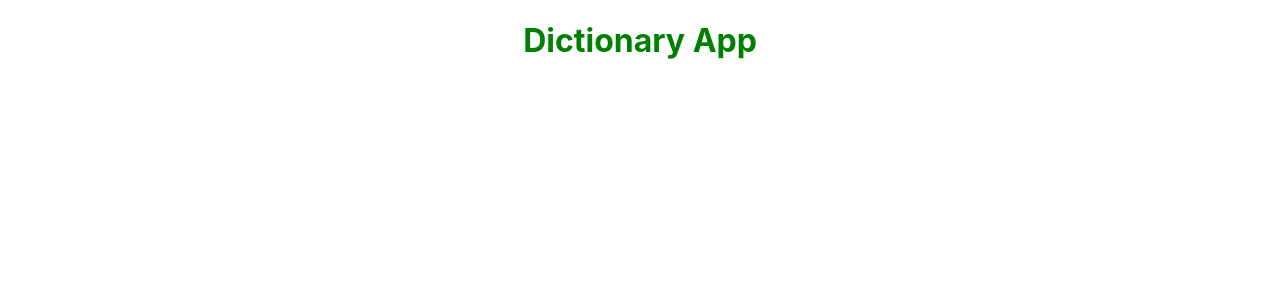
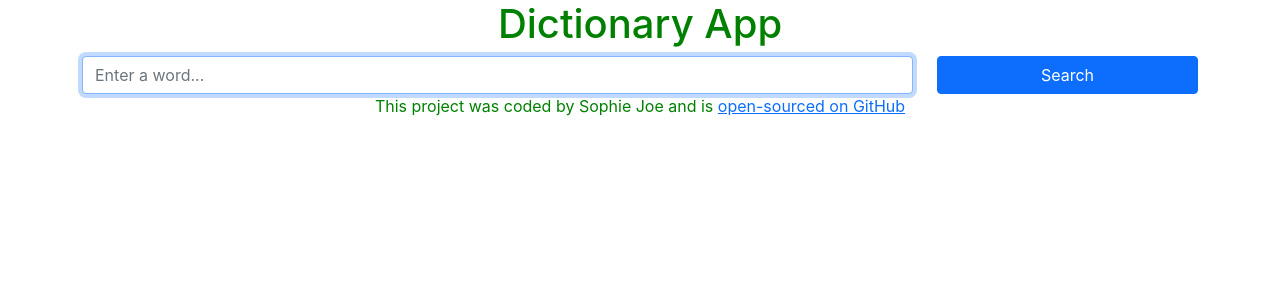
Before and after one commit to sophie-joe/react-dictionary, a React (Create React App) app: page / in a window 1280 px wide. Shown: the top 300 px of the page. Built offline with nearby package versions, Linux system fonts and the light colour scheme.

Commit message:
Adding search

```diff
--- a/public/index.html
+++ b/public/index.html
@@ -9,35 +9,19 @@
       name="description"
       content="Web site created using create-react-app"
     />
-    <link rel="apple-touch-icon" href="%PUBLIC_URL%/logo192.png" />
-    <!--
-      manifest.json provides metadata used when your web app is installed on a
-      user's mobile device or desktop. See https://developers.google.com/web/fundamentals/web-app-manifest/
-    -->
+    <link
+      href="https://cdn.jsdelivr.net/npm/bootstrap@5.1.3/dist/css/bootstrap.min.css"
+      rel="stylesheet"
+      integrity="sha384-1BmE4kWBq78iYhFldvKuhfTAU6auU8tT94WrHftjDbrCEXSU1oBoqyl2QvZ6jIW3"
+      crossorigin="anonymous"
+    />
+
     <link rel="manifest" href="%PUBLIC_URL%/manifest.json" />
-    <!--
-      Notice the use of %PUBLIC_URL% in the tags above.
-      It will be replaced with the URL of the `public` folder during the build.
-      Only files inside the `public` folder can be referenced from the HTML.
 
-      Unlike "/favicon.ico" or "favicon.ico", "%PUBLIC_URL%/favicon.ico" will
-      work correctly both with client-side routing and a non-root public URL.
-      Learn how to configure a non-root public URL by running `npm run build`.
-    -->
-    <title>React App</title>
+    <title>Dictionary App</title>
   </head>
   <body>
     <noscript>You need to enable JavaScript to run this app.</noscript>
     <div id="root"></div>
-    <!--
-      This HTML file is a template.
-      If you open it directly in the browser, you will see an empty page.
-
-      You can add webfonts, meta tags, or analytics to this file.
-      The build step will place the bundled scripts into the <body> tag.
-
-      To begin the development, run `npm start` or `yarn start`.
-      To create a production bundle, use `npm run build` or `yarn build`.
-    -->
   </body>
 </html>
--- a/src/App.js
+++ b/src/App.js
@@ -1,10 +1,28 @@
 import "./App.css";
 import React from "react";
+import Dictionary from "./Dictionary";
 
 export default function App() {
   return (
     <div className="App">
-      <h1>Dictionary App</h1>
+      <div className="container">
+        <header>
+          <h1>Dictionary App</h1>
+        </header>
+        <main>
+          <Dictionary />
+        </main>
+        <footer>
+          This project was coded by Sophie Joe and is{" "}
+          <a
+            href="https://github.com/sophie-joe/react-dictionary"
+            target="_blank"
+            rel="noreferrer"
+          >
+            open-sourced on GitHub
+          </a>
+        </footer>
+      </div>
     </div>
   );
 }
--- /dev/null
+++ b/src/Dictionary.js
@@ -0,0 +1,40 @@
+import React, { useState } from "react";
+import "./Dictionary.css";
+
+export default function Dictionary() {
+  let [keyword, setKeyword] = useState("");
+
+  function search(event) {
+    event.preventDefault();
+    alert(`Searching for ${keyword}`);
+  }
+
+  function handleKeyword(event) {
+    setKeyword(event.target.value);
+  }
+
+  return (
+    <div className="Dictionary">
+      <form onSubmit={search}>
+        <div className="row">
+          <div className="col-9">
+            <input
+              type="search"
+              placeholder="Enter a word..."
+              className="form-control"
+              autoFocus="on"
+              onChange={handleKeyword}
+            />
+          </div>
+          <div className="col-3">
+            <input
+              type="submit"
+              value="Search"
+              className="btn btn-primary w-100"
+            />
+          </div>
+        </div>
+      </form>
+    </div>
+  );
+}
```
Also changed, not shown: src/Dictionary.css (added).
